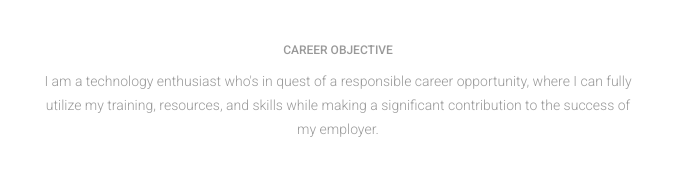
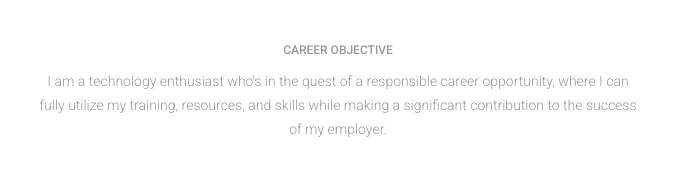
Before and after one commit to AvinashUmmagani/AvinashUmmagani.github.io, a plain HTML site: page index.html in a window 1280 px wide. Shown: the part 611-800 px from the top of the page, 302-977 px from the left. Drawn offline with Linux system fonts and the light colour scheme.

Commit message:
Update Index.html

```diff
--- a/index.html
+++ b/index.html
@@ -111,7 +111,7 @@
           <p>I am an Electronics and Communication Engineer </p>
           <br>
           <p><h6>Career Objective</h6></p>
-          <p>I am a technology enthusiast who's in quest of a responsible career opportunity, where I can fully utilize my
+          <p>I am a technology enthusiast who's in the quest of a responsible career opportunity, where I can fully utilize my
             training, resources, and skills while making a significant contribution to the success of my
             employer.</p>
         </div>
```
